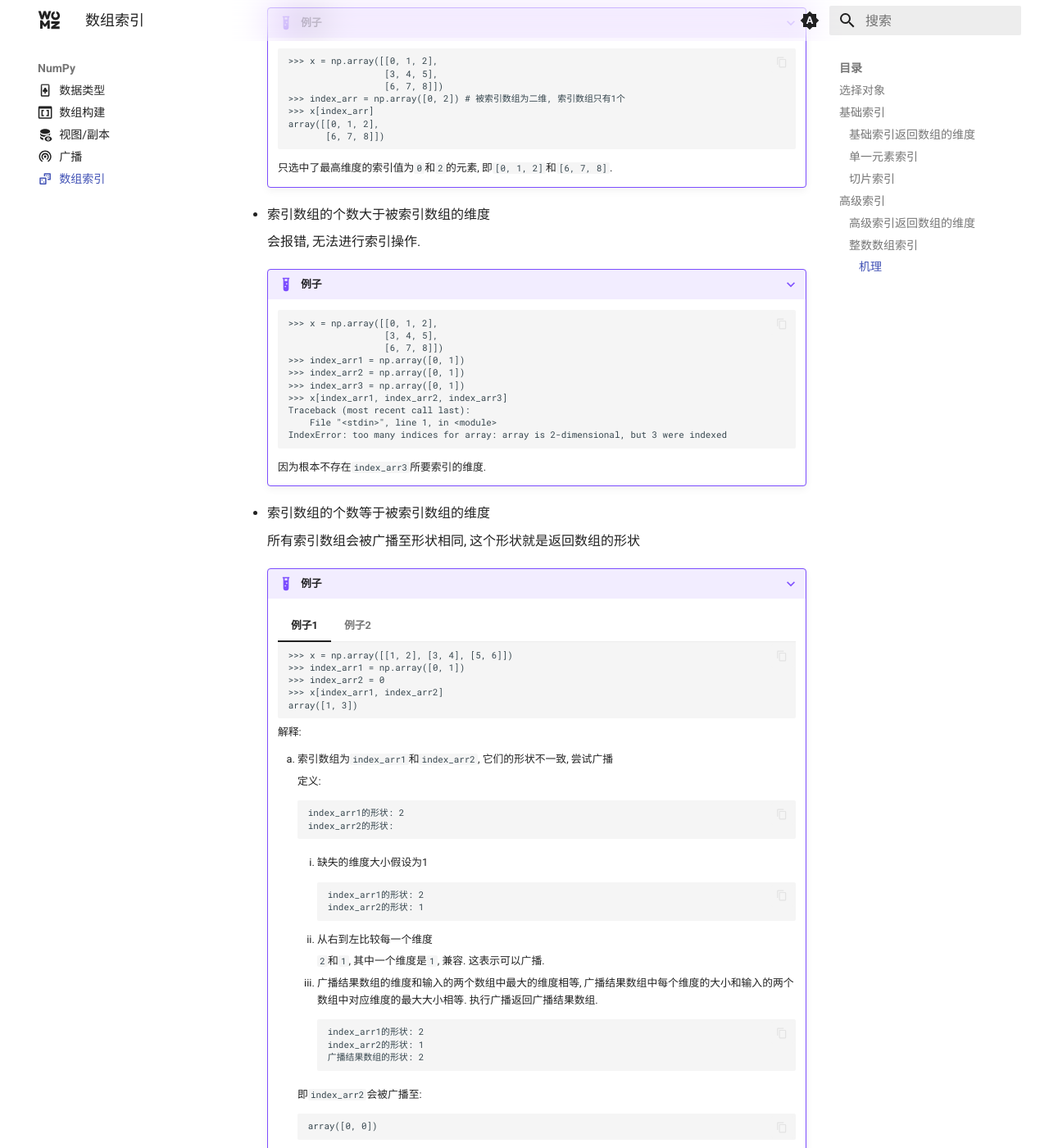
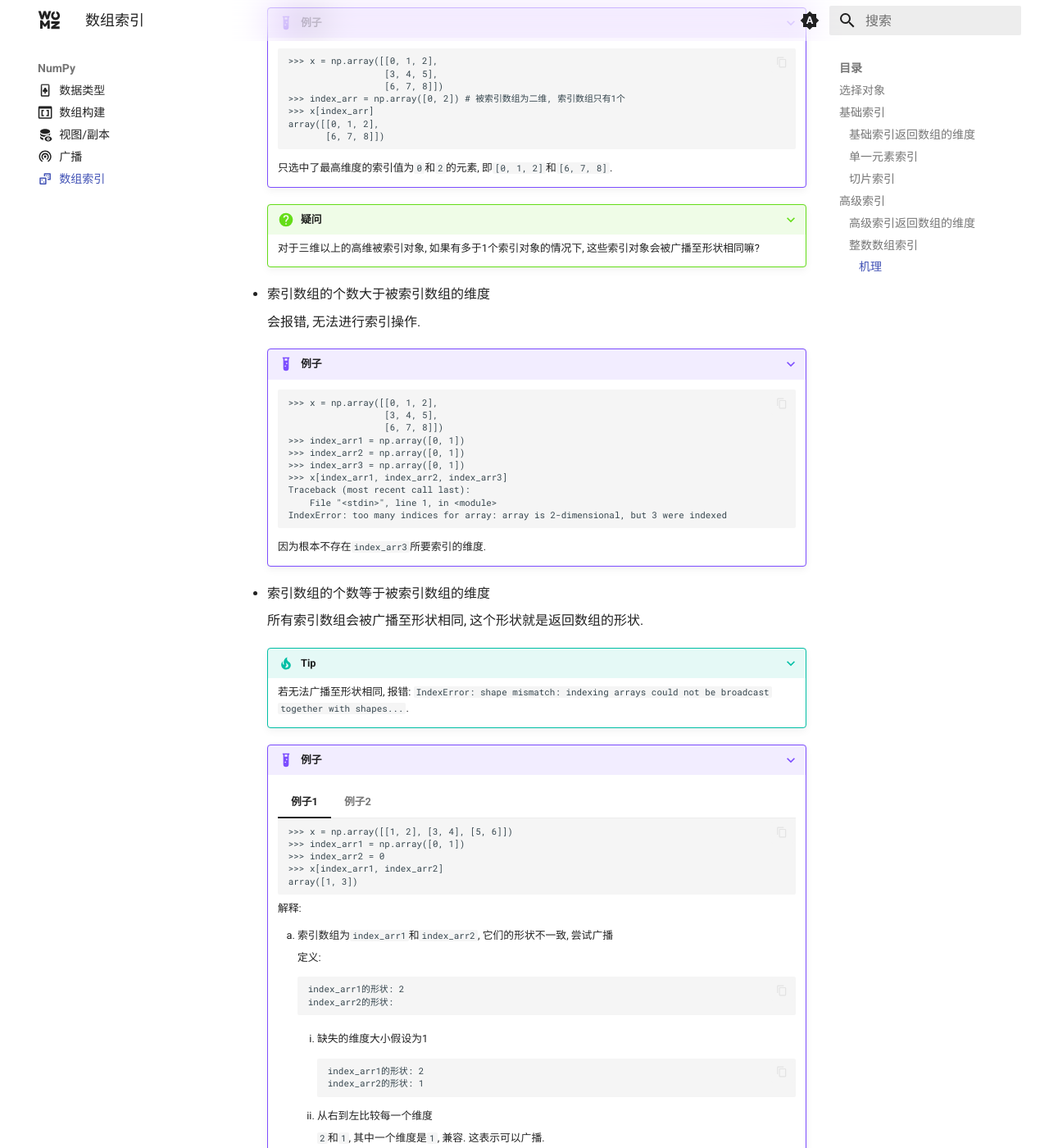
Before and after one commit to sigmax01/py, an MkDocs documentation site: the page built from docs/NumPy/数组索引.md, in a window 1280 px wide and 1400 px high, scrolled down 8728 px. Shown: the whole window at 82% size. Built offline with MkDocs 1.6.1 and Material for MkDocs 9.7.7, drawn with Linux system fonts in a browser that asks for light colours; comment, search, counter and statistics services are not loaded.

Commit message:
`docs: Update NumPy array indexing documentation`

```diff
--- a/docs/NumPy/数组索引.md
+++ b/docs/NumPy/数组索引.md
@@ -522,6 +522,10 @@ comments: true
 
         只选中了最高维度的索引值为`0`和`2`的元素, 即`[0, 1, 2]`和`[6, 7, 8]`.
 
+    ???+ question "疑问"
+
+        对于三维以上的高维被索引对象, 如果有多于1个索引对象的情况下, 这些索引对象会被广播至形状相同嘛?
+
 - 索引数组的个数大于被索引数组的维度
 
     会报错, 无法进行索引操作.
@@ -545,7 +549,11 @@ comments: true
 
 - 索引数组的个数等于被索引数组的维度
 
-    所有索引数组会被广播至形状相同, 这个形状就是返回数组的形状
+    所有索引数组会被广播至形状相同, 这个形状就是返回数组的形状.
+
+    ???+ tip "Tip"
+
+        若无法广播至形状相同, 报错: `IndexError: shape mismatch: indexing arrays could not be broadcast together with shapes...`.
 
     ???+ example "例子"
 
```
